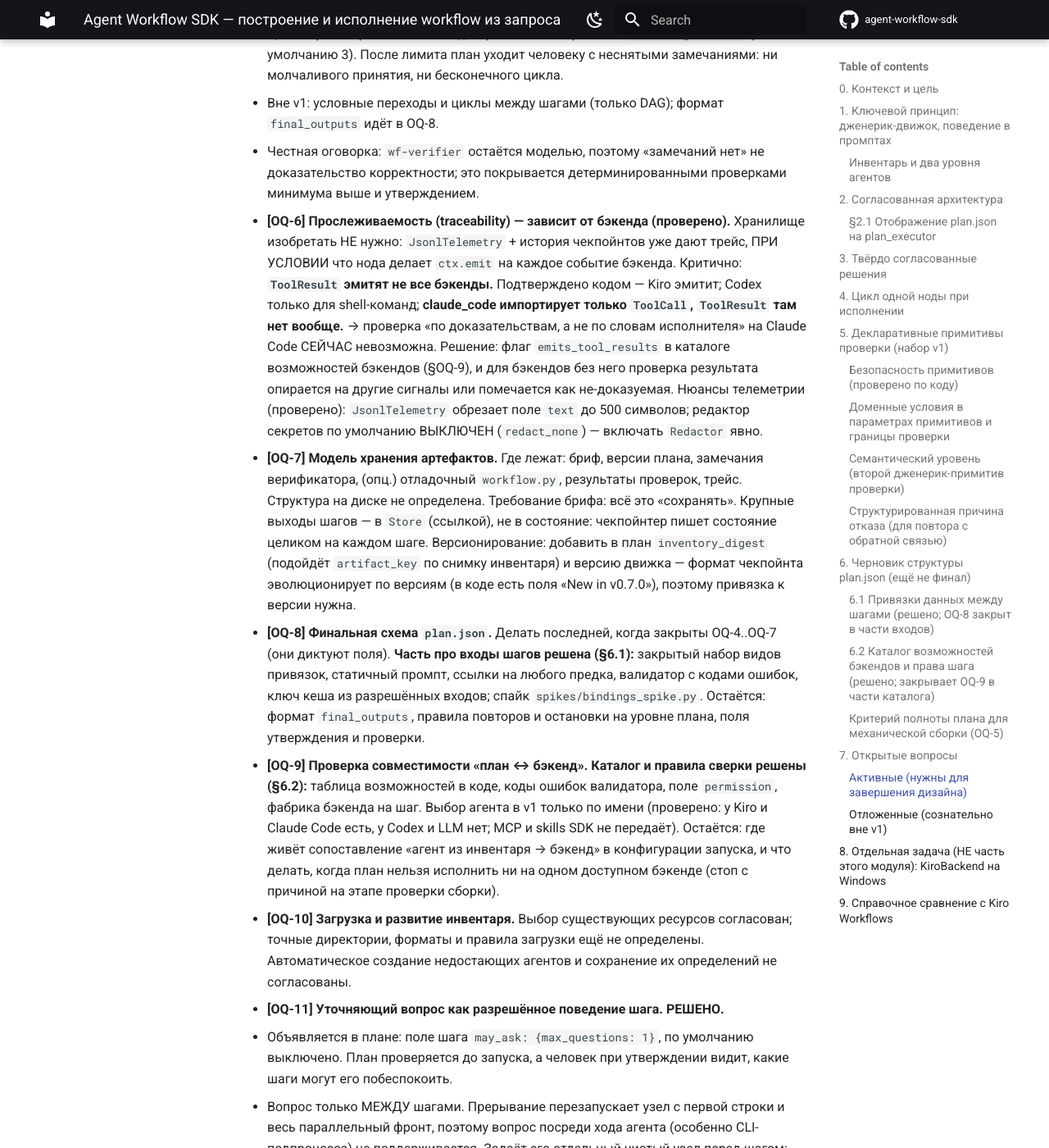
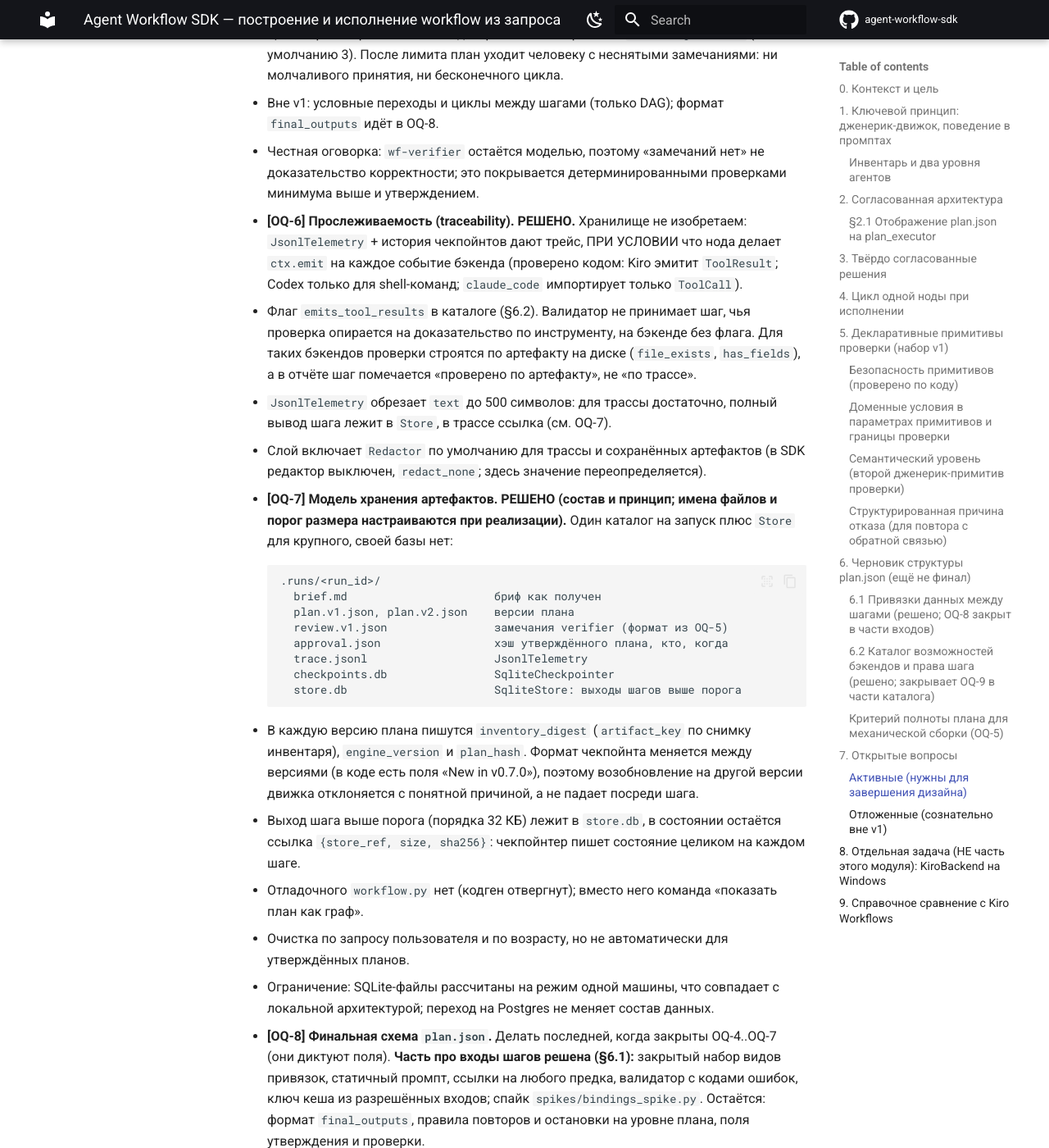
Before and after one commit to dankosorkin/agent-workflow-sdk, an MkDocs documentation site: the page built from docs/workflow-from-request-design-notes.md, in a window 1280 px wide and 1400 px high, scrolled down 19690 px. Shown: the whole window at 82% size. Built offline with MkDocs 1.6.1 and Material for MkDocs 9.7.7, drawn with Linux system fonts in a browser that asks for light colours; comment, search, counter and statistics services are not loaded.

Commit message:
docs: resolve OQ-6 (traceability) and OQ-7 (artifact storage)
Co-Authored-By: Claude Sonnet 5.5 <noreply@anthropic.com>

````diff
--- a/docs/workflow-from-request-design-notes.md
+++ b/docs/workflow-from-request-design-notes.md
@@ -764,27 +764,45 @@ workspace, по 6 сбросов с `delete_previous=True` и ходом каж
     доказательство корректности; это покрывается детерминированными проверками
     минимума выше и утверждением.
 
-- **[OQ-6] Прослеживаемость (traceability) — зависит от бэкенда (проверено).**
-  Хранилище изобретать НЕ нужно: `JsonlTelemetry` + история чекпойнтов уже дают
-  трейс, ПРИ УСЛОВИИ что нода делает `ctx.emit` на каждое событие бэкенда.
-  Критично: **`ToolResult` эмитят не все бэкенды.** Подтверждено кодом — Kiro
-  эмитит; Codex только для shell-команд; **claude_code импортирует только
-  `ToolCall`, `ToolResult` там нет вообще.** → проверка «по доказательствам, а
-  не по словам исполнителя» на Claude Code СЕЙЧАС невозможна. Решение: флаг
-  `emits_tool_results` в каталоге возможностей бэкендов (§OQ-9), и для бэкендов
-  без него проверка результата опирается на другие сигналы или помечается как
-  не-доказуемая. Нюансы телеметрии (проверено): `JsonlTelemetry` обрезает поле
-  `text` до 500 символов; редактор секретов по умолчанию ВЫКЛЮЧЕН
-  (`redact_none`) — включать `Redactor` явно.
+- **[OQ-6] Прослеживаемость (traceability). РЕШЕНО.** Хранилище не изобретаем:
+  `JsonlTelemetry` + история чекпойнтов дают трейс, ПРИ УСЛОВИИ что нода делает
+  `ctx.emit` на каждое событие бэкенда (проверено кодом: Kiro эмитит `ToolResult`;
+  Codex только для shell-команд; `claude_code` импортирует только `ToolCall`).
+  - Флаг `emits_tool_results` в каталоге (§6.2). Валидатор не принимает шаг, чья
+    проверка опирается на доказательство по инструменту, на бэкенде без флага. Для
+    таких бэкендов проверки строятся по артефакту на диске (`file_exists`,
+    `has_fields`), а в отчёте шаг помечается «проверено по артефакту», не «по трассе».
+  - `JsonlTelemetry` обрезает `text` до 500 символов: для трассы достаточно, полный
+    вывод шага лежит в `Store`, в трассе ссылка (см. OQ-7).
+  - Слой включает `Redactor` по умолчанию для трассы и сохранённых артефактов (в SDK
+    редактор выключен, `redact_none`; здесь значение переопределяется).
 
-- **[OQ-7] Модель хранения артефактов.** Где лежат: бриф, версии плана, замечания
-  верификатора, (опц.) отладочный `workflow.py`, результаты проверок, трейс.
-  Структура на диске не определена. Требование брифа: всё это «сохранять».
-  Крупные выходы шагов — в `Store` (ссылкой), не в состояние: чекпойнтер пишет
-  состояние целиком на каждом шаге. Версионирование: добавить в план
-  `inventory_digest` (подойдёт `artifact_key` по снимку инвентаря) и версию
-  движка — формат чекпойнта эволюционирует по версиям (в коде есть поля
-  «New in v0.7.0»), поэтому привязка к версии нужна.
+- **[OQ-7] Модель хранения артефактов. РЕШЕНО (состав и принцип; имена файлов и
+  порог размера настраиваются при реализации).** Один каталог на запуск плюс `Store`
+  для крупного, своей базы нет:
+  ```
+  .runs/<run_id>/
+    brief.md                      бриф как получен
+    plan.v1.json, plan.v2.json    версии плана
+    review.v1.json                замечания verifier (формат из OQ-5)
+    approval.json                 хэш утверждённого плана, кто, когда
+    trace.jsonl                   JsonlTelemetry
+    checkpoints.db                SqliteCheckpointer
+    store.db                      SqliteStore: выходы шагов выше порога
+  ```
+  - В каждую версию плана пишутся `inventory_digest` (`artifact_key` по снимку
+    инвентаря), `engine_version` и `plan_hash`. Формат чекпойнта меняется между
+    версиями (в коде есть поля «New in v0.7.0»), поэтому возобновление на другой
+    версии движка отклоняется с понятной причиной, а не падает посреди шага.
+  - Выход шага выше порога (порядка 32 КБ) лежит в `store.db`, в состоянии остаётся
+    ссылка `{store_ref, size, sha256}`: чекпойнтер пишет состояние целиком на каждом
+    шаге.
+  - Отладочного `workflow.py` нет (кодген отвергнут); вместо него команда «показать
+    план как граф».
+  - Очистка по запросу пользователя и по возрасту, но не автоматически для
+    утверждённых планов.
+  - Ограничение: SQLite-файлы рассчитаны на режим одной машины, что совпадает с
+    локальной архитектурой; переход на Postgres не меняет состав данных.
 
 - **[OQ-8] Финальная схема `plan.json`.** Делать последней, когда закрыты OQ-4..OQ-7
   (они диктуют поля). **Часть про входы шагов решена (§6.1):** закрытый набор видов
````
